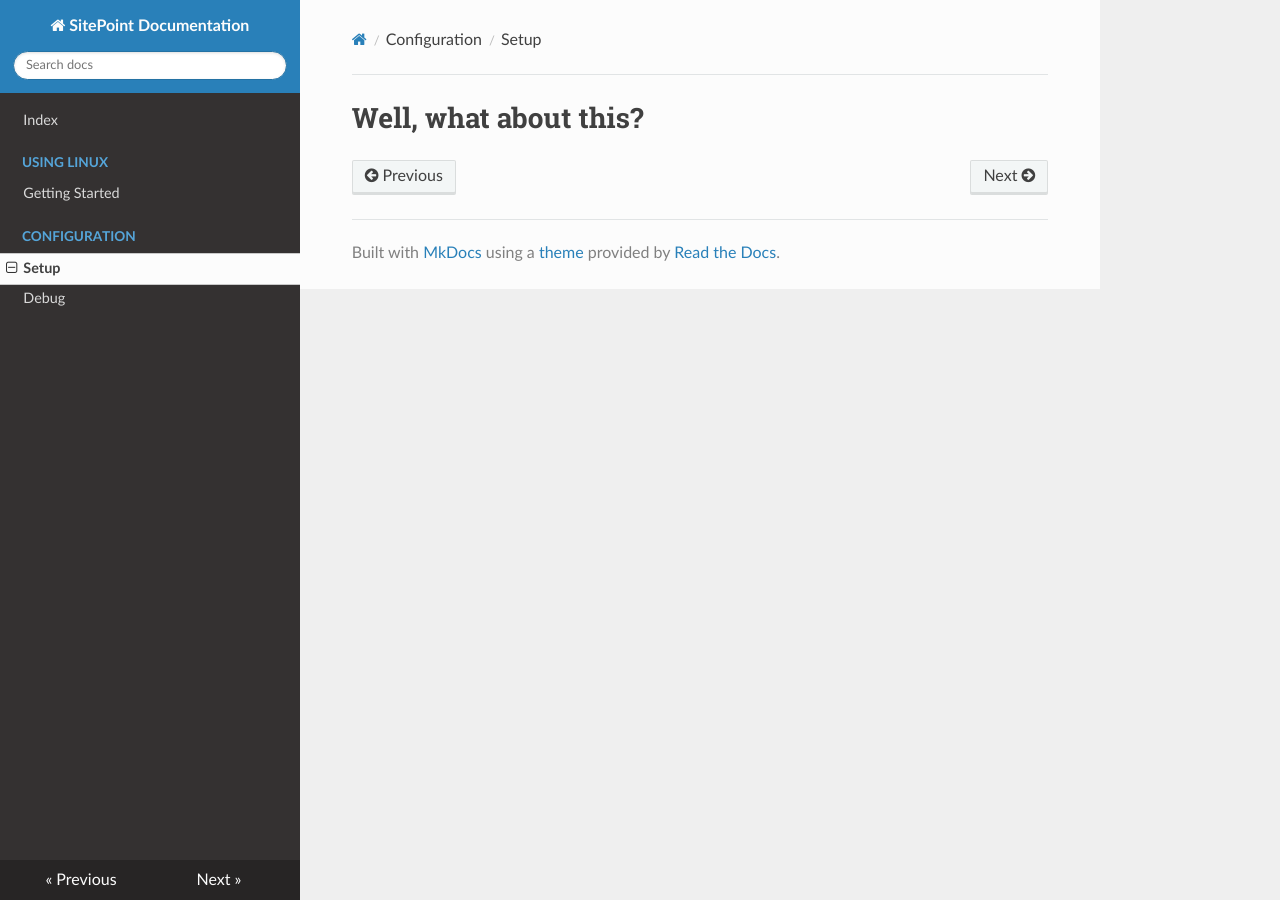
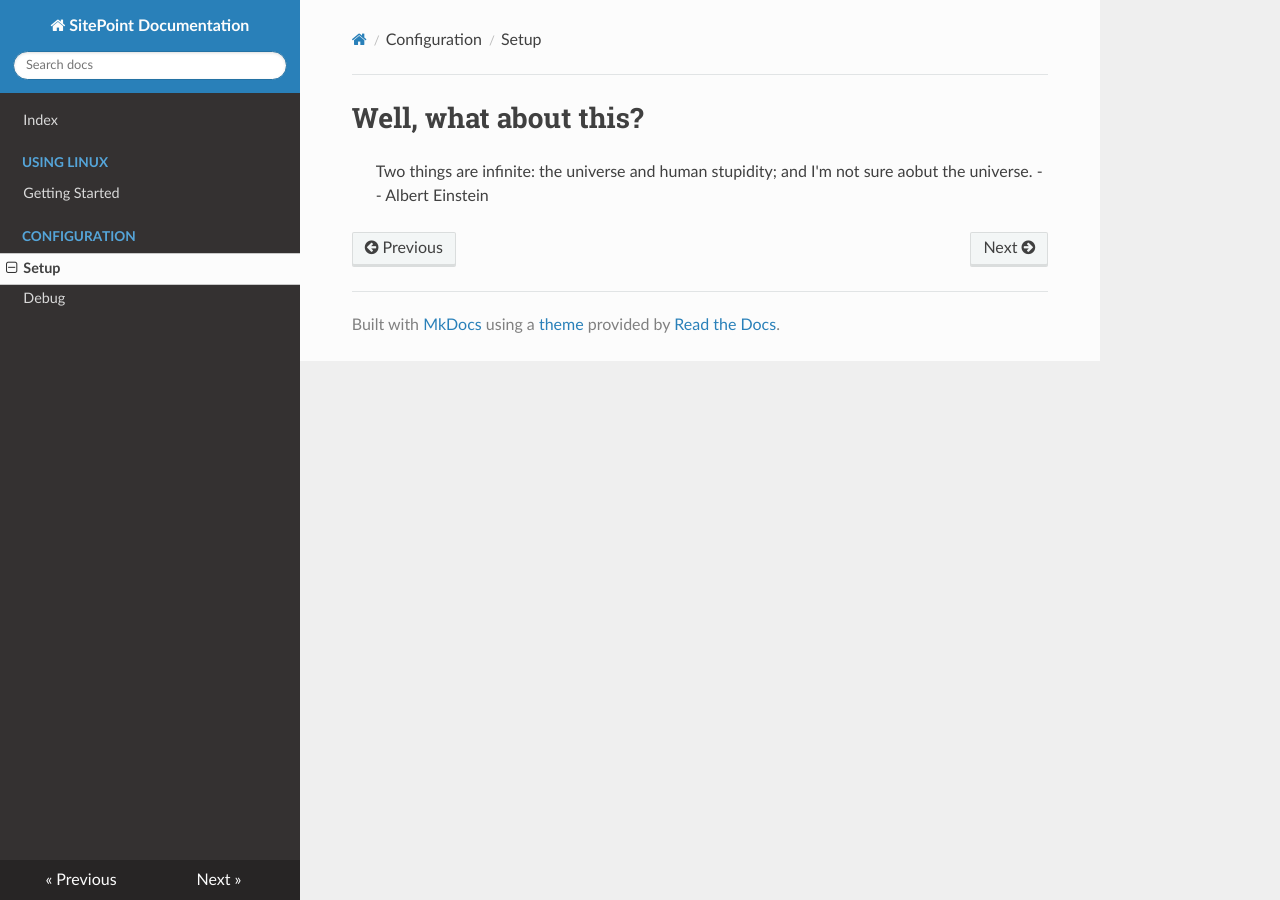
Before and after one commit to mountwe/sp-docs, an MkDocs documentation site: the page built from docs/config/setup.md, in a window 1280 px wide. Built offline with MkDocs 1.6.1, drawn with Linux system fonts in a browser that asks for light colours; nearby versions of some CDN libraries; old or Windows-style settings are respelled for this version of MkDocs.

Commit message:
Added Einstein quote to setup.md.

```diff
--- a/docs/config/setup.md
+++ b/docs/config/setup.md
@@ -1 +1,4 @@
 # Well, what about this? #
+
+> Two things are infinite: the universe and human stupidity; and
+I'm not sure aobut the universe. -- Albert Einstein
```
